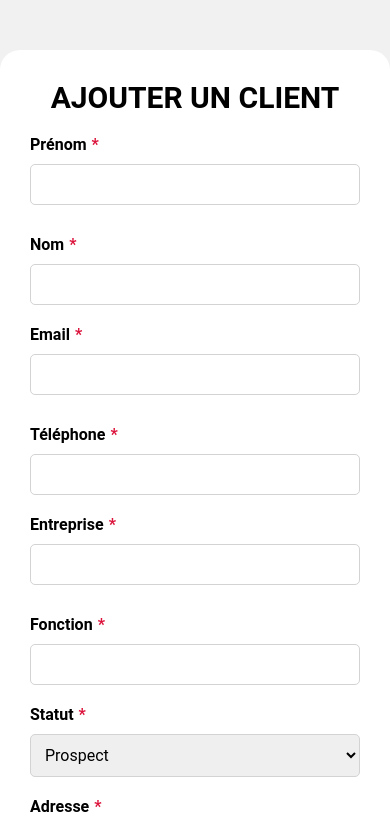
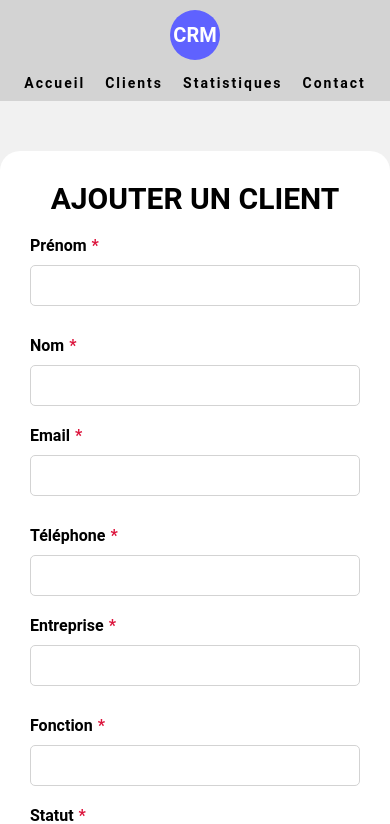
Before and after one commit to Jerhum25/crm, a React (Vite) app: page / in a window 390 px wide. Shown: the top 824 px of the page. Built offline with nearby package versions, Linux system fonts and the light colour scheme; no server answers.

Commit message:
ajout header

```diff
--- a/src/components/Header/Header.scss
+++ b/src/components/Header/Header.scss
@@ -52,7 +52,7 @@
     height: auto;
     flex-direction: column;
     padding: 10px;
-    gap: 15px;display: none;
+    gap: 15px;
     .logo {
       height: 50px;
       width: 50px;
```
